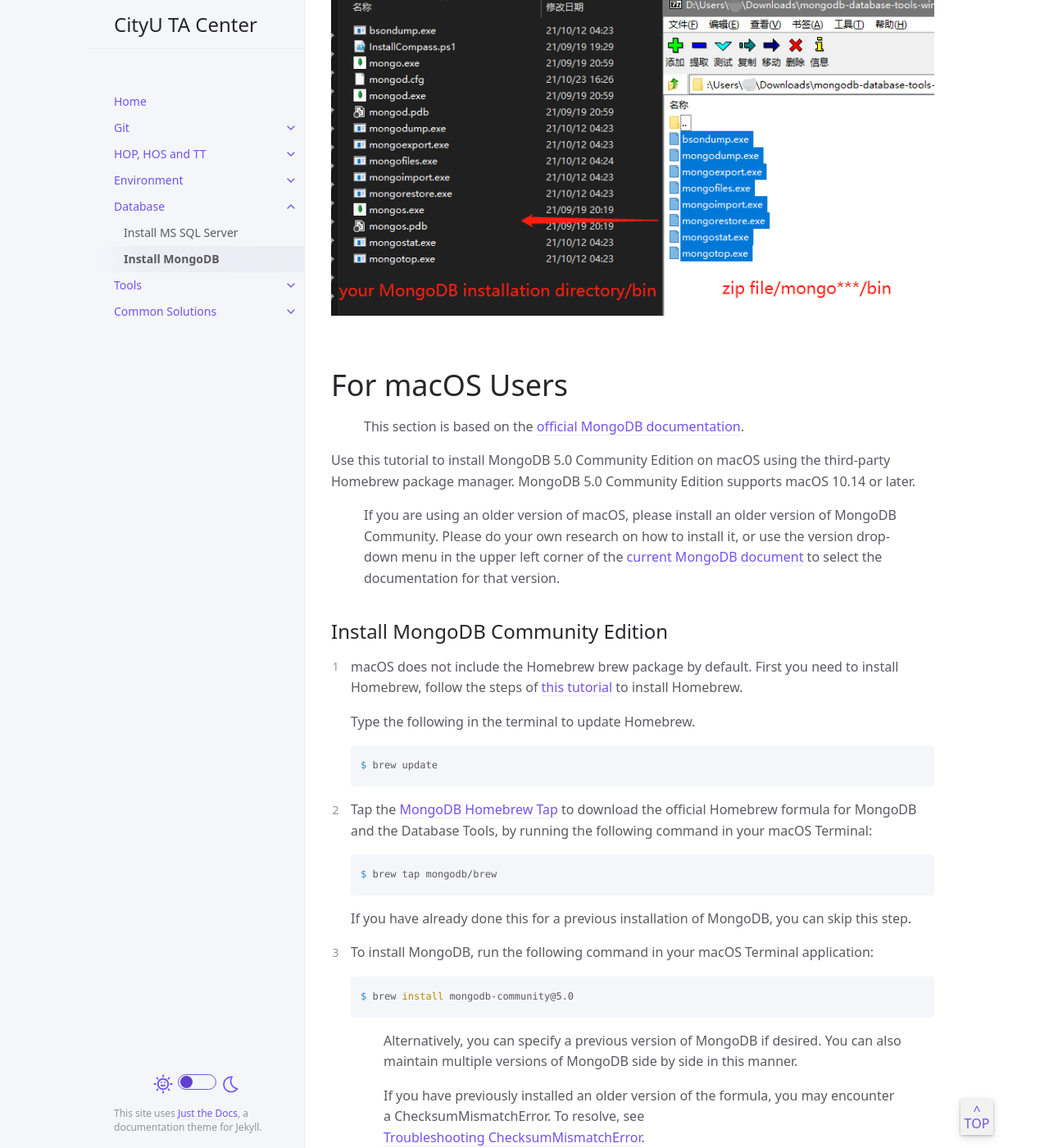
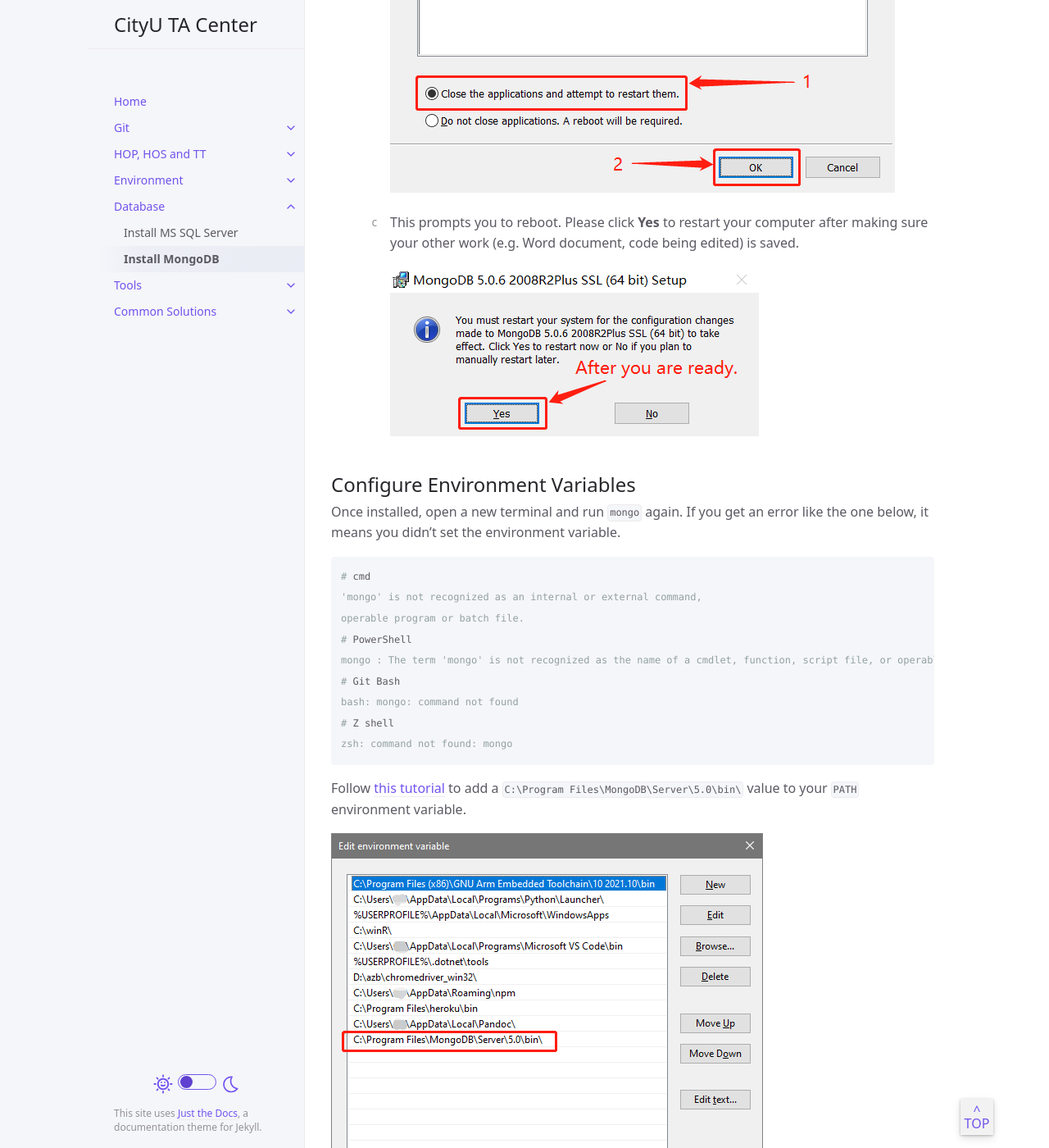
Before and after one commit to thomasthaddeus/cityuseattle.github.io, a Jekyll site: the page built from docs/database/mongodb.md, in a window 1280 px wide and 1400 px high, scrolled down 6234 px. Shown: the whole window at 82% size. Built offline with Jekyll 4.4.1, drawn with Linux system fonts in a browser that asks for light colours; some of the changed text lies outside the part shown.

Commit message:
update db > mongodb.md

````diff
--- a/docs/database/mongodb.md
+++ b/docs/database/mongodb.md
@@ -23,6 +23,8 @@ parent: Database
 Open a terminal, if you don't know what a terminal is, read the tutorial [What's the Terminal?]({{ site.baseurl }}{% link docs/common/terminal_and_cmd.md %}). Enter the command `mongo` or `mongosh`.
 
 If you have MongoDB installed, you will enter the MongoDB shell. Press `Ctrl + C` (or `Command + C` in macOS) to exit the shell.
+
+If you are using Windows, it is possible that the command execution failed because your environment variables were not configured correctly. Please check your File Explorer to see if the path `C:\Program Files\MongoDB\Server\5.0\bin\` exists. If exists, skip to the [Configure Environment Variables](#configure-environment-variables) section to configure your environment variables. If not, proceed to install following the tutorial.
 
 # For Windows Users
 
@@ -91,11 +93,63 @@ Follow these steps to install MongoDB Community Edition using the MongoDB Instal
 
         ![install_confirm](/assets/images/database/mongodb/install_confirm.png)
 
+     5. During the installation process, some prompts and related processing methods may appear as follows:
+
+         1. Just a reminder that you will need to restart your computer after the installation is complete, click **OK**.
+
+            ![reminder_restart](/assets/images/database/mongodb/reminder_restart.png)
+
+         2. This prompt may be that you have installed MongoDB and the MongoDB service is running. Here just check `Close the applications and attempt to restart them.`, then click **OK**.
+
+            ![files_in_use](/assets/images/database/mongodb/files_in_use.png)
+
+         3. This prompts you to reboot. Please click **Yes** to restart your computer after making sure your other work (e.g. Word document, code being edited) is saved.
+
+            ![restart_confirm](/assets/images/database/mongodb/restart_confirm.png)
+
+## Configure Environment Variables
+
+Once installed, open a new terminal and run `mongo` again. If you get an error like the one below, it means you didn't set the environment variable.
+
+```console
+# cmd
+'mongo' is not recognized as an internal or external command,
+operable program or batch file.
+# PowerShell
+mongo : The term 'mongo' is not recognized as the name of a cmdlet, function, script file, or operable program. Check the spelling of the name, or if a path was included, verify that the path is correct and try again.
+# Git Bash
+bash: mongo: command not found
+# Z shell
+zsh: command not found: mongo
+```
+
+Follow [this tutorial]({{ site.baseurl }}{% link docs/common/environment_variable.md %}) to add a `C:\Program Files\MongoDB\Server\5.0\bin\` value to your `PATH` environment variable.
+
+![win_env_var](/assets/images/database/mongodb/win_env_var.png)
+
+After you set the `PATH` environment variable, please open a new terminal, and run `mongo` again. If you did all the steps correctly, you can enter the MongoDB shell.
+
 ## Install Tools
 
 ### Install `mongosh`
 
-The `.msi` installer does not include [mongosh][]. Follow the [mongosh installation instructions](https://docs.mongodb.com/mongodb-shell/install/) to download and install the shell separately.
+> This section is based on the [official MongoDB documentation](https://docs.mongodb.com/mongodb-shell/install/)
+
+The `.msi` installer does not include [mongosh][].
+
+ 1. Open the MongoDB Shell download page: [MongoDB Download Center](https://www.mongodb.com/try/download/shell?jmp=docs)
+
+     1. In the **Platform** dropdown, select `Windows 64-bit (8.1+)` (The first option, without the `(MSI)` suffix).
+     2. Make sure the **Package** item shows `zip` and not `msi`.
+     3. Click **Download**.
+
+    ![mongosh_download](/assets/images/database/mongodb/mongosh_download.png)
+
+ 2. Once the download is complete, open or extracts the zip archive. Extract the two executable files (`.exe`) in `mongosh-***/bin/` in the zip file to the `bin` directory of the MongoDB installation directory, which is located in `C:\Program Files\MongoDB\Server\5.0\bin\` by default.
+
+    ![mongosh_unzip](/assets/images/database/mongodb/mongosh_unzip.png)
+
+ 3. Open a new terminal and run `mongosh`. Open a new terminal and run mongosh. If you did all the steps correctly, you can enter the MongoDB shell.
 
 ### Install MongoDB Database Tools
 
@@ -103,7 +157,7 @@ The `.msi` installer does not include [mongosh][]. Follow the [mongosh installat
 
 The MongoDB Database Tools are a collection of command-line utilities for working with a MongoDB deployment. The Database Tools include binaries `mongodump`, `mongorestore`, `bsondump`, `mongoimport`, `mongoexport`, `mongostat`, `mongotop`, and `mongofiles`.
 
-If you are missing these tools, please refer to [here](https://docs.mongodb.com/database-tools/installation/installation-windows/) to install them. It is recommended to use the **Zip Archive** method to install, put the files in the `bin` folder in the compressed package into the MongoDB installation path, which is located in `C:\Program Files\MongoDB\Server\5.0\bin\` by default.
+If you are missing these tools, please refer to [here](https://docs.mongodb.com/database-tools/installation/installation-windows/) to install them. Please use the **Zip Archive** method to install, put the files in the `bin` folder in the zip archive into the `bin` directory in the MongoDB installation path, which is located in `C:\Program Files\MongoDB\Server\5.0\bin\` by default.
 
 ![install_db_tools_zip_archive](/assets/images/database/mongodb/install_db_tools_zip_archive.png)
 
````
Also changed, not shown: assets/images/database/mongodb/files_in_use.png (added), assets/images/database/mongodb/mongosh_download.png (added), assets/images/database/mongodb/mongosh_unzip.png (added), assets/images/database/mongodb/reminder_restart.png (added), assets/images/database/mongodb/restart_confirm.png (added), assets/images/database/mongodb/win_env_var.png (added).
